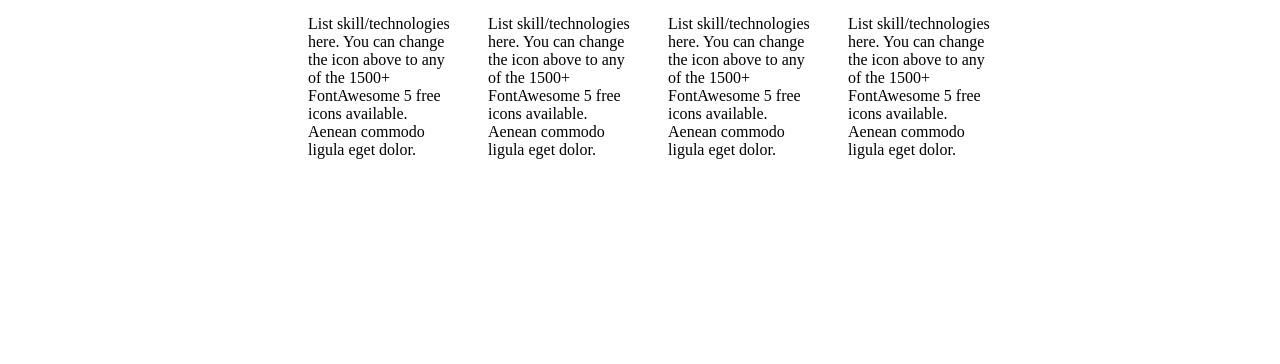
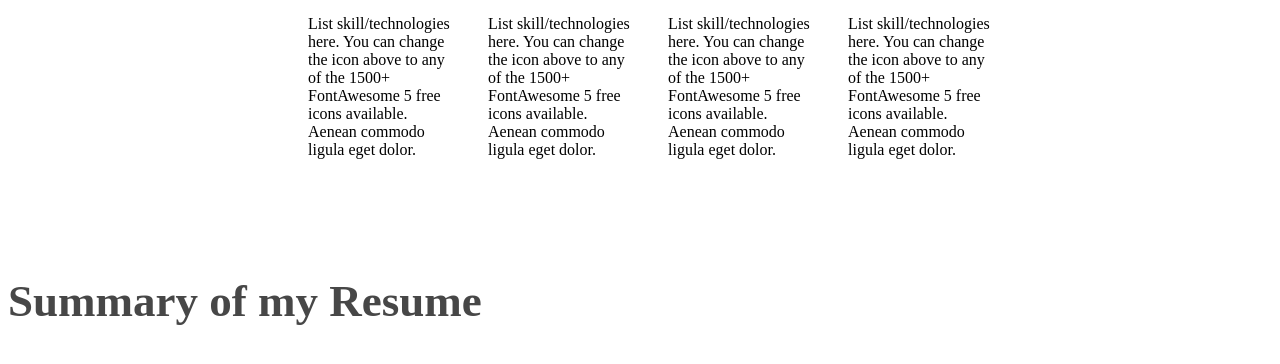
Before and after one commit to EshanTheDev/Projects, a plain HTML site: page index.html in a window 1280 px wide. Shown: the part 1911-2275 px from the top of the page. Before the commit the page ends 2149 px from the top, so only its background shows below. Drawn offline with Linux system fonts and the light colour scheme.

Commit message:
added resume

```diff
--- a/index.html
+++ b/index.html
@@ -99,6 +99,14 @@
 </section>
 
 </main>
+<main>
+    <section>
+
+<h3 class="bnr1">Summary of my Resume</h3>
+
+
+</section>
+</main>
 
 
 
```
